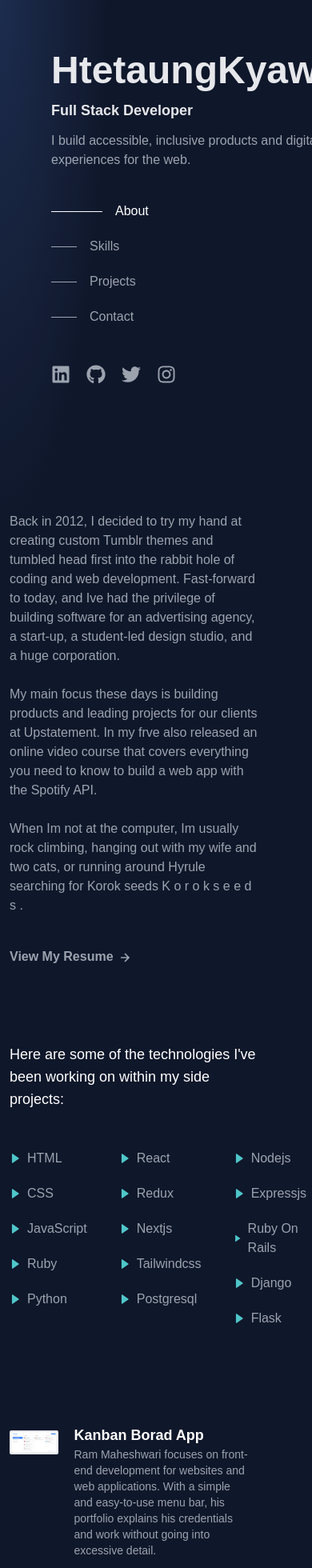
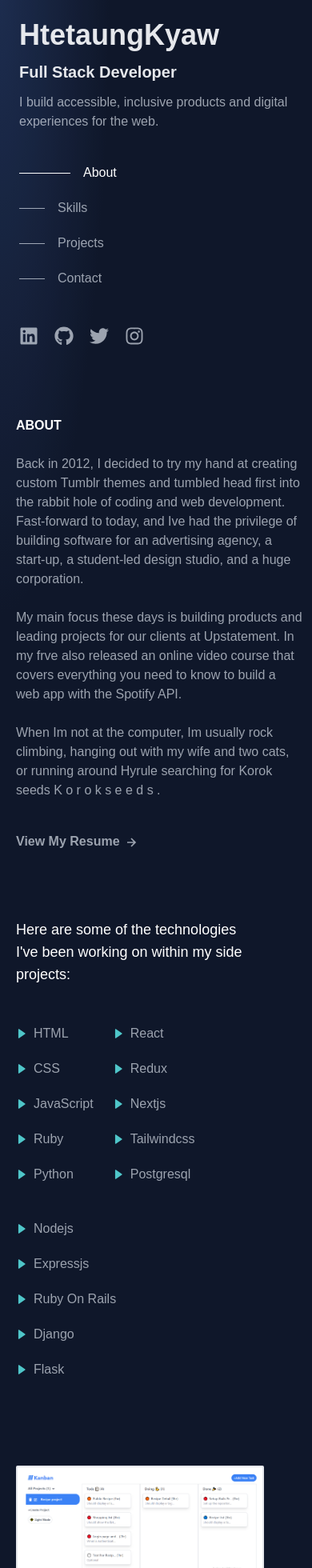
Before and after one commit to Htetaungkyaw71/portfolio, a React (Vite) app: page / in a window 390 px wide. Shown: the part 20-1980 px from the top of the page at 80% size. Built offline with nearby package versions, Linux system fonts and the light colour scheme; a web font is replaced by a local one.

Commit message:
add mobile responsive

```diff
--- a/src/App.jsx
+++ b/src/App.jsx
@@ -29,7 +29,7 @@ function App() {
         style={{ left: highlightPosition.x, top: highlightPosition.y }}
       ></div>
       <div className="container mx-auto grid grid-cols-1 sm:grid-cols-1 md:grid-cols-1 lg:grid-cols-2 xl:grid-cols-2 ">
-        <div className="mt-5 p-16 ">
+        <div className="mt-5 p-6 sm:p-6 md:p-6 lg:p-16 xl:p-16">
           <Header activeTag={activeTag} setActiveTag={setActiveTag} />
         </div>
         <div className="overflow-y-auto">
--- a/src/components/About.jsx
+++ b/src/components/About.jsx
@@ -2,7 +2,13 @@ import { BiRightArrowAlt } from "react-icons/bi";
 
 const About = () => {
   return (
-    <div className="pt-24 pr-16 px-3 text-gray-400" id="about">
+    <div
+      className="pt-16 sm:pt-16 md:pt-16 lg:pt-24 xl:pt-24 pr-3 sm:pr-3 md:pr-3 lg:pr-16 xl:pr-16 p-5 text-gray-400"
+      id="about"
+    >
+      <h1 className="text-white uppercase mb-6 font-bold sm:block md:block lg:hidden xl:hidden">
+        About
+      </h1>
       <p className="mb-10">
         Back in 2012, I decided to try my hand at creating custom Tumblr themes
         and tumbled head first into the rabbit hole of coding and web
--- a/src/components/Article.jsx
+++ b/src/components/Article.jsx
@@ -3,10 +3,13 @@ import { FiArrowUpRight } from "react-icons/fi";
 const Article = ({ article }) => {
   return (
     <div className="grid grid-cols-4 mb-5 p-3 py-5 gap-5 hover:bg-[#17274B] rounded-lg  hover:text-[#4FC6C9] hover:shadow-lg duration-300 items-center">
-      <img src={article.image} className="border-2 rounded-sm mt-2" />
+      <img
+        src={article.image}
+        className="border-2 rounded-sm mt-0 sm:mt-0 md:mt-0 lg:mt-2 xl:mt-2"
+      />
       <div className="col-span-3">
         <a
-          className="text-lg font-bold flex items-center gap-1"
+          className="text-md sm:text-md md:text-md lg:text-lg xl:text-lg font-bold flex items-center gap-1"
           href={article.url}
         >
           {" "}
--- a/src/components/Contact.jsx
+++ b/src/components/Contact.jsx
@@ -1,29 +1,12 @@
 const Contact = () => {
   return (
-    <div className="pt-10 pb-24 ml-3" id="contact">
-      {/* <form action="">
-        <label>Name</label>
-        <input
-          type="text"
-          className="block p-2 bg-slate-600 rounded-sm outline-none mb-3 mt-1"
-        />
-        <label>Email</label>
-        <input
-          type="email"
-          className="block p-2 bg-slate-600 rounded-sm outline-none mb-3 mt-1"
-        />
-        <label>Message</label>
-        <textarea
-          name="message"
-          cols="30"
-          rows="10"
-          className="block p-2 bg-slate-600 rounded-sm outline-none mb-3 mt-1"
-        ></textarea>
-        <button className="border-[1px] px-2 py-1 border-gray-400 rounded-sm ">
-          Send
-        </button>
-      </form> */}
-      <h1 className="text-5xl font-bold">Get In Touch</h1>
+    <div
+      className="pt-10 pb-20 sm:pb-20 md:pb-20 lg:pb-24 xl:pb-24 pl-5 sm:pl-5 md:pl-5 lg:pl-3 xl:pl-3"
+      id="contact"
+    >
+      <h1 className="text-4xl sm:text-4xl md:text-4xl lg:text-4xl xl:text-4xl font-bold">
+        Get In Touch
+      </h1>
       <p className="text-gray-400 my-7 text-lg">
         I’m currently looking for new opportunities, my inbox is always open.
         Whether you have a question or just want to say hi, I’ll try my best to
--- a/src/components/Header.jsx
+++ b/src/components/Header.jsx
@@ -4,11 +4,13 @@ import { FaLinkedin, FaInstagram, FaTwitter, FaGithub } from "react-icons/fa";
 const Header = ({ activeTag }) => {
   return (
     <div className="h-full sm:relative md:relative lg:fixed xl:fixed">
-      <h1 className="text-5xl font-bold text-gray-200">HtetaungKyaw</h1>
-      <h2 className="text-lg mt-3 font-semibold text-gray-200">
+      <h1 className="text-4xl sm:text-4xl md:text-4xl lg:text-5xl xl:text-5xl font-bold text-gray-200">
+        HtetaungKyaw
+      </h1>
+      <h2 className="text-xl mt-3 font-semibold text-gray-200">
         Full Stack Developer
       </h2>
-      <p className="text-md mt-3 text-gray-400 w-96">
+      <p className="text-md mt-3 text-gray-400 w-auto sm:w-auto md:w-auto lg:w-96 xl:w-96">
         I build accessible, inclusive products and digital experiences for the
         web.
       </p>
--- a/src/components/Project.jsx
+++ b/src/components/Project.jsx
@@ -3,7 +3,7 @@ import { BsLink45Deg } from "react-icons/bs";
 
 const Project = ({ project }) => {
   return (
-    <div className="grid grid-cols-4 mb-5 p-3 py-5 gap-5 hover:bg-[#17274B] rounded-lg  hover:text-[#4FC6C9] hover:shadow-lg duration-300">
+    <div className="grid grid-cols-1 sm:grid-cols-1 md:grid-cols-1 lg:grid-cols-4 xl:grid-cols-4 mb-5 p-2 sm:p-2 md:p-2 lg:p-5 xl:p-5 py-5 gap-5 hover:bg-[#17274B] rounded-lg  hover:text-[#4FC6C9] hover:shadow-lg duration-300">
       <img src={project.image} className="border-2 rounded-sm mt-2" />
       <div className="col-span-3">
         <h1 className="text-lg font-bold"> {project.title}</h1>
--- a/src/components/Projects.jsx
+++ b/src/components/Projects.jsx
@@ -83,7 +83,10 @@ const articles = [
 
 const Projects = () => {
   return (
-    <div className="pr-16 pt-20" id="project">
+    <div
+      className="pl-3 sm:pl-3 md:pl-3 xl:pl-0 lg:pl-0 pr-3 sm:pr-3 md:pr-3 lg:pr-16 xl:pr-16 pt-10 sm:pt-10 md:pt-10 lg:pt-16 xl:pt-16"
+      id="project"
+    >
       {projects.map((project) => (
         <Project project={project} key={project.id} />
       ))}
@@ -98,7 +101,7 @@ const Projects = () => {
         </span>
         <BiRightArrowAlt className="text-xl mt-[1px]" />
       </a>
-      <div className="mt-24">
+      <div className="mt-20">
         {articles.map((article) => (
           <Article article={article} key={article.id} />
         ))}
--- a/src/components/Skill.jsx
+++ b/src/components/Skill.jsx
@@ -2,12 +2,15 @@
 import { BiSolidRightArrow } from "react-icons/bi";
 const Skill = () => {
   return (
-    <div className="pt-24 pr-16 px-3" id="skill">
+    <div
+      className="pt-16 sm:pt-16 md:pt-16 lg:pt-24 xl:pt-24 pr-16 p-5"
+      id="skill"
+    >
       <h1 className="text-lg">
         Here are some of the technologies I've been working on within my side
         projects:
       </h1>
-      <div className="flex mt-12 gap-10">
+      <div className="flex flex-wrap mt-12 gap-6 sm:gap-6 md:gap-6 lg:gap-10 xl:gap-10">
         <div>
           <h1 className="mb-5 flex items-center gap-2">
             <BiSolidRightArrow className="text-sm text-[#4FC6C9]" />
```
